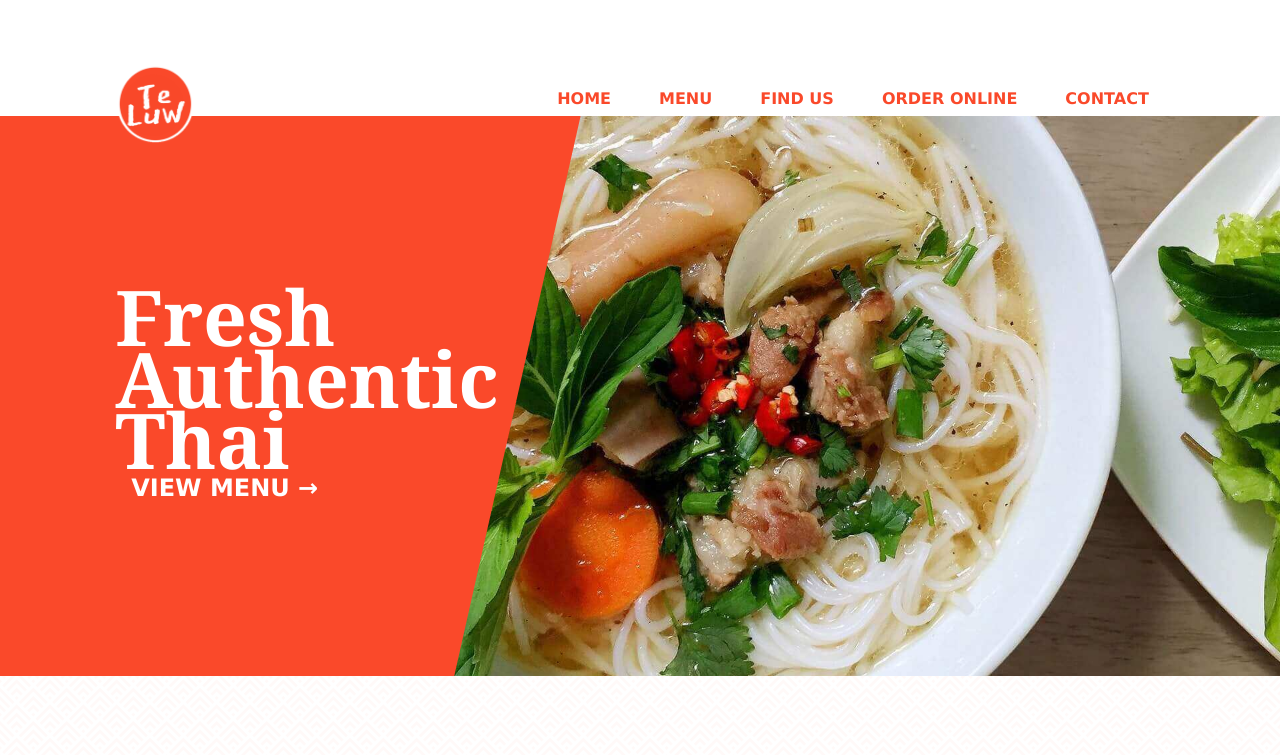
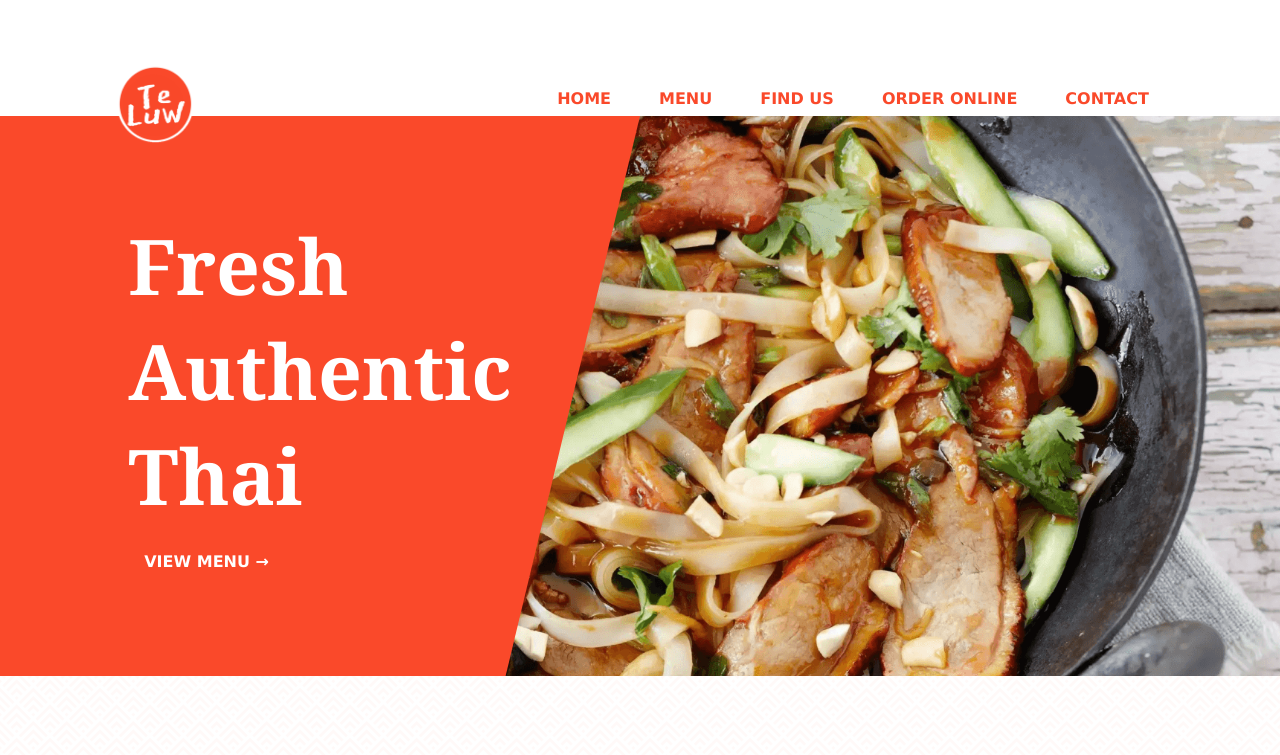
Before and after one commit to rniemela77/teluw, a website: page index.html in a window 1280 px wide. Shown: the top 755 px of the page. Drawn offline with Linux system fonts and the light colour scheme; a web font is replaced by a local one.

Commit message:
refactor(intro): simplify intro code

```diff
--- a/index.html
+++ b/index.html
@@ -39,17 +39,22 @@
     </header>
 
     <main id="top">
-      <div class="frontpage">
-        <!-- SVG slant background -->
-        <img class="red-slant" src="./images/method-draw-image.svg" />
-
+      <div class="intro">
         <!-- food photo -->
-        <div class="frontpage__img home-img"></div>
+        <img
+          src="/images/padthai.png"
+          alt="Bowl of pad thai"
+          class="intro-img"
+        />
 
         <!-- text on svg slant -->
-        <div class="frontpage__txt">
-          <div class="frontpage__txt__content">
-            <h1 class="word-break">Fresh Authentic Thai</h1>
+        <div class="intro-text-bg">
+          <div class="intro-text">
+            <h1>
+              Fresh<br />
+              Authentic<br />
+              Thai
+            </h1>
             <a href="/menu.html" class="btn btn-white">View menu &#8594;</a>
           </div>
         </div>
--- a/styles/content/_elements.scss
+++ b/styles/content/_elements.scss
@@ -196,48 +196,60 @@ button {
   word-spacing: 3000px;
 }
 
-//General "Frontpage" styling
-.frontpage {
+// Intro styling
+.intro {
+  width: 100%;
   position: relative;
-
-  &__img {
-    height: calc(100vh - 5rem);
-    background: url('./images/noodle_bowl.jpg');
-    background-position: 25%;
+  height: 70vh;
+  overflow: hidden;
+  .intro-img {
+    position: absolute;
+    top: 0;
+    left: 0;
+    width: 100%;
+    height: 170%;
     background-repeat: no-repeat;
-    background-size: cover;
+    object-fit: cover;
+    object-position: center;
+    z-index: 0;
   }
-
-  .menu-img {
-    background: url('./images/padthai.png');
+  .intro-text-bg {
+    width: 50%;
+    height: 100%;
+    display: flex;
+    flex-direction: column;
+    justify-content: center;
+    align-items: center;
+    z-index: 1;
+    background: $red;
+    clip-path: polygon(0 0, 100% 0, 79% 100%, 0% 100%);
   }
-
-  .location-img {
-    background: url('./images/thaiChefs.jpg');
-    background-position: 100%;
-  }
-
-  .fold-img {
-    height: 40vh;
-    background-size: cover;
-    width: 100%;
-    margin-bottom: 0;
-  }
-
-  &__txt {
-    position: absolute;
-    bottom: 0;
-    background: linear-gradient(rgba(255, 51, 0, 0), 35%, $red 100%);
-    color: white;
-    padding: 5rem 10% 2rem;
-    line-height: 0.8;
-    font-size: 1.5rem;
-    user-select: none;
+  .intro-text {
+    color: #fff;
+    h1 {
+      font-size: clamp(3rem, 6vw, 6rem);
+      margin-bottom: 1rem;
+    }
   }
 }
-
-.red-slant {
-  display: none;
+@media screen and (max-width: 768px) {
+  .intro {
+    .intro-img {
+      height: 100%;
+    }
+    .intro-text-bg {
+      position: absolute;
+      bottom: 0;
+      width: 100%;
+      clip-path: unset;
+      align-items: flex-start;
+      justify-content: flex-end;
+      background: linear-gradient(rgba(255, 255, 255, 0), $red);
+    }
+    .intro-text {
+      padding: 1.5rem 3rem;
+    }
+  }
 }
 
 @media only screen and (min-width: 600px) {
--- a/styles/content/_splash.scss
+++ /dev/null
@@ -1,80 +0,0 @@
-.frontpage {
-  position: relative;
-
-  &__img {
-    height: 90vh;
-    background: url('./images/noodle_bowl.jpg');
-    background-position: 25%;
-    background-repeat: no-repeat;
-    background-size: cover;
-  }
-
-  .menu-img {
-    background: url('./images/padthai.png');
-  }
-
-  .location-img {
-    background: url('./images/thaiChefs.jpg');
-    background-position: 100%;
-  }
-
-  .fold-img {
-    height: 40vh;
-    background-size: cover;
-    width: 100%;
-    margin-bottom: 0;
-  }
-
-  &__txt {
-    position: absolute;
-    bottom: 0;
-    background: linear-gradient(rgba(255, 51, 0, 0), 35%, $red 100%);
-    color: white;
-    padding: 5rem 10% 2rem;
-    line-height: 0.8;
-    font-size: 1.5rem;
-    user-select: none;
-  }
-}
-
-.red-slant {
-  display: none;
-}
-
-@media only screen and (min-width: 600px) {
-  .red-slant {
-    display: inline;
-    position: absolute;
-    left: 0;
-    top: 0;
-    height: 100%;
-    width: 87vw;
-  }
-
-  .frontpage {
-    &__img {
-      background-position: 15vw;
-      background-size: cover;
-      height: 70vh;
-    }
-
-    &__txt {
-      width: 50vw;
-      height: 100%;
-      background: none;
-      display: flex;
-      padding: 0;
-
-      &__content {
-        margin: 0 auto;
-        align-self: center;
-        position: absolute;
-        padding-left: $left-align;
-
-        h1 {
-          font-size: 6vw;
-        }
-      }
-    }
-  }
-}
```
Also changed, not shown: styles.css, 1 other file.
